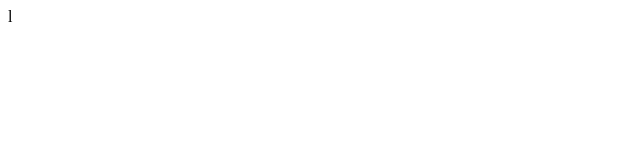
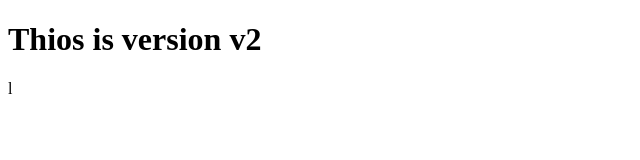
Before and after one commit to abhishek714179/myrepo, a plain HTML site: page index.html in a window 1280 px wide. Shown: the whole page, without its empty margins (0-640 px from the left). Drawn offline with Linux system fonts and the light colour scheme.

Commit message:
This is v2

```diff
--- a/index.html
+++ b/index.html
@@ -6,6 +6,7 @@
     <title>Document</title>
 </head>
 <body>
-
+    <h1>Thios is version v2
+    </h1>
 </body>
 </html>l
```
